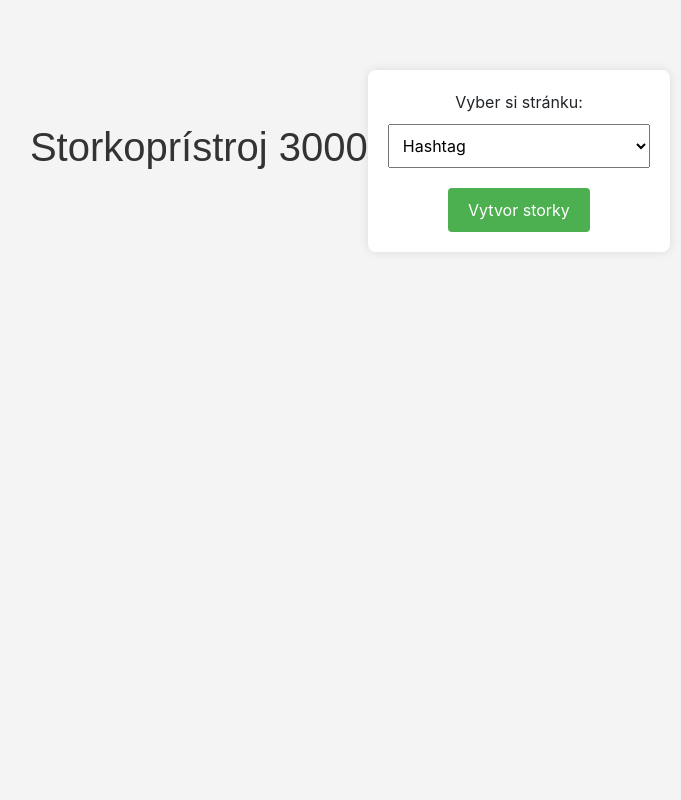
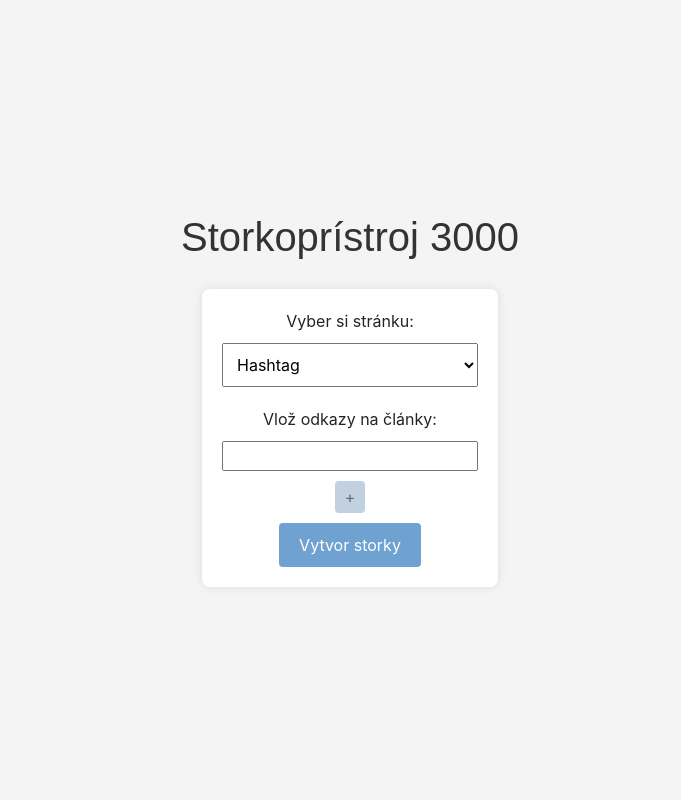
Before and after one commit to berticeek/WP2IGstories, a Flask app: page / in a window 1280 px wide. Shown: the whole page, without its empty margins (290-971 px from the left). Run offline with Flask 3, Linux system fonts and the light colour scheme; some libraries are stand-ins or nearby versions.

Commit message:
dynamic form for adding links

```diff
--- a/src/static/style.css
+++ b/src/static/style.css
@@ -3,7 +3,7 @@ body {
   justify-items: center;
 }
 body button {
-  background-color: #4caf50;
+  background-color: #6FA1D1;
   color: #fff;
   padding: 10px 20px;
   border: none;
@@ -11,23 +11,27 @@ body button {
   cursor: pointer;
 }
 body button:hover {
-  background-color: #45a049;
+  background-color: #4B8AC9;
 }
 
-#container {
+.cont-main-page {
+  flex-direction: column;
+}
+
+.container {
   display: flex;
   justify-content: center;
   align-items: center;
-  height: 100%;
+  min-height: 100vh;
   width: 80%;
   margin: auto;
   padding: 50px 0;
 }
-#container h1 {
+.container h1 {
   font-family: "Arial", sans-serif;
   color: #333;
 }
-#container form {
+.container #create-stories-form form {
   margin-top: 20px; /* Adjust the margin as needed */
   text-align: center;
   padding: 20px;
@@ -35,17 +39,37 @@ body button:hover {
   border-radius: 8px;
   box-shadow: 0 0 10px rgba(0, 0, 0, 0.1);
 }
-#container form label {
+.container #create-stories-form form label {
   display: block;
   margin-bottom: 10px;
 }
-#container form select {
+.container #create-stories-form form select {
   width: 100%;
   padding: 10px;
   margin-bottom: 20px;
   box-sizing: border-box;
 }
-#container #stories-container {
+.container #create-stories-form #links-articles .article-link {
+  display: block;
+  margin: 10px 0;
+}
+.container #create-stories-form .add-more-button {
+  background-color: #c1d1e0;
+  display: block;
+  margin: auto;
+  margin-bottom: 10px;
+  color: #656c74;
+  border: none;
+  padding: 4px 10px;
+  font-size: 16px;
+  border-radius: 4px;
+  transition: background-color 0.3s;
+}
+.container #create-stories-form .add-more-button:hover {
+  background-color: #6FA1D1;
+  color: #fff;
+}
+.container #stories-container {
   text-align: center;
   height: 100%;
   display: flex;
@@ -53,29 +77,29 @@ body button:hover {
   flex-direction: column;
   gap: 40px;
 }
-#container #stories-container .story {
+.container #stories-container .story {
   display: flex;
   align-items: center;
 }
-#container #stories-container .story .story-image {
+.container #stories-container .story .story-image {
   width: 300px;
   max-width: 100%;
   display: block;
   border-radius: 8px;
   box-shadow: 0 4px 8px rgba(0, 0, 0, 0.1);
 }
-#container #stories-container .story .metadata {
+.container #stories-container .story .metadata {
   width: 500px;
   margin-bottom: 20px;
   margin-right: 50px;
 }
-#container #stories-container .story .metadata label {
+.container #stories-container .story .metadata label {
   display: block;
   margin-bottom: 5px;
   font-weight: bold;
 }
-#container #stories-container .story .metadata input[type=text],
-#container #stories-container .story .metadata textarea {
+.container #stories-container .story .metadata input[type=text],
+.container #stories-container .story .metadata textarea {
   text-align: center;
   width: 100%;
   padding: 8px;
@@ -86,6 +110,6 @@ body button:hover {
   resize: none;
   height: auto;
 }
-#container #stories-container .story .metadata input[type=text] {
+.container #stories-container .story .metadata input[type=text] {
   width: 100px;
 }/*# sourceMappingURL=style.css.map */
--- a/src/static/style.scss
+++ b/src/static/style.scss
@@ -2,7 +2,7 @@ body {
     background-color: #f4f4f4; /* Optional background color */
     justify-items: center;
     button {
-        background-color: #4caf50;
+        background-color: #6FA1D1;
         color: #fff;
         padding: 10px 20px;
         border: none;
@@ -10,26 +10,33 @@ body {
         cursor: pointer;
 
         &:hover {
-            background-color: #45a049;
+            background-color: #4B8AC9;
         }
     }
 }
 
-#container {
+.cont-main-page{
+    flex-direction: column;
+}
+
+.container {
     display: flex;
     justify-content: center;
     align-items: center;
     // align-self: center;
-    height: 100%;
+    min-height: 100vh;
+    // height: 100%;
     width: 80%;
     margin: auto;
     padding: 50px 0;
+    // border:1px solid red;
 
     h1 {
         font-family: 'Arial', sans-serif;
         color: #333;
     }
 
+    #create-stories-form{
         form {
             margin-top: 20px; /* Adjust the margin as needed */
             text-align: center;
@@ -48,6 +55,29 @@ body {
                 padding: 10px;
                 margin-bottom: 20px;
                 box-sizing: border-box;
+            }
+        }
+        #links-articles{
+            .article-link{
+                display: block;
+                margin: 10px 0;
+            }
+        }
+        .add-more-button {
+            background-color: #c1d1e0;
+            display: block;
+            margin: auto;
+            margin-bottom: 10px;
+            color: #656c74;
+            border: none;
+            padding: 4px 10px;
+            font-size: 16px;
+            border-radius: 4px;
+            transition: background-color 0.3s;
+            &:hover{
+                background-color: #6FA1D1;
+                color: #fff;
+            }
         }
     }
 
--- a/src/templates/index.html
+++ b/src/templates/index.html
@@ -9,17 +9,24 @@
       <link rel="stylesheet" href="../static/style.css">
    </head>
    <body>
-        <div id="container">
+        <div class="container cont-main-page">
             <h1>Storkoprístroj 3000</h1>
 
+            <div id="create-stories-form">
                 <form>
                     <label for="site">Vyber si stránku:</label>
                     <select id="site" name="site">
                         <option value="ht">Hashtag</option>
                         <option value="pe">Plní Elánu</option>
                     </select>
+                    <div id="links-articles">
+                        <label for="articles"> Vlož odkazy na články:</label>
+                        <input type="text" id="article-link1" name="article-link1" class="article-link">
+                    </div>
+                    <button type="button" onclick="addInput()" class="add-more-button">+</button>
                     <button type="button" id="create">Vytvor storky</button>
                 </form>
+            <div>
         </div>
 
        <script>
@@ -37,6 +44,18 @@
                    });
                });
            });
+
+            function addInput() {
+                var container = document.getElementById('links-articles');
+                var count = container.children.length; - 1
+
+                var input = document.createElement('input');
+                input.type = 'text';
+                input.className = 'article-link';
+                input.id = 'article-link' + count;
+                input.name = 'article-link' + count;
+                container.appendChild(input);
+            }
        </script>
    </body>
 </html>
--- a/src/templates/stories.html
+++ b/src/templates/stories.html
@@ -11,7 +11,7 @@
 </head>
 
 <body>
-    <div id="container">
+    <div class="container">
         <div id="stories-container">
             {% for story in stories %}
             <div class="story" data-number="{{ story['number'] }}" data-url="{{ story['url'] }}" data-image="{{ story['image'] }}">
```
Also changed, not shown: 1 other file. Lines whose indentation alone changed are shown as unchanged.
